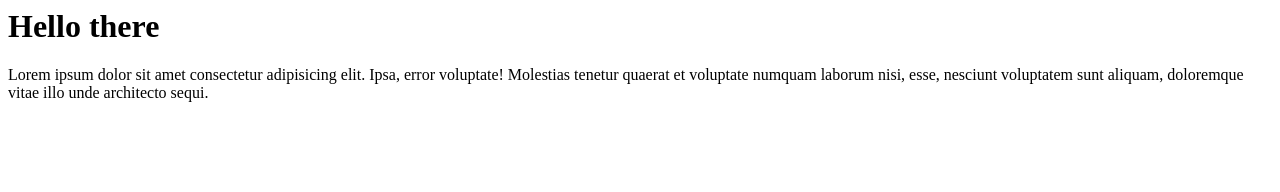
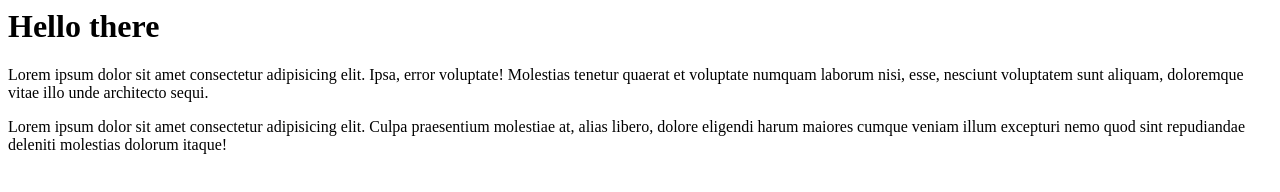
Before and after one commit to Dinral/goit-trial-repositor, a plain HTML site: page index.html in a window 1280 px wide. Drawn offline with Linux system fonts and the light colour scheme.

Commit message:
description with new paragraph

```diff
--- a/index.html
+++ b/index.html
@@ -5,3 +5,9 @@
   voluptate! Molestias tenetur quaerat et voluptate numquam laborum nisi, esse,
   nesciunt voluptatem sunt aliquam, doloremque vitae illo unde architecto sequi.
 </p>
+
+<p>
+  Lorem ipsum dolor sit amet consectetur adipisicing elit. Culpa praesentium
+  molestiae at, alias libero, dolore eligendi harum maiores cumque veniam illum
+  excepturi nemo quod sint repudiandae deleniti molestias dolorum itaque!
+</p>
```
